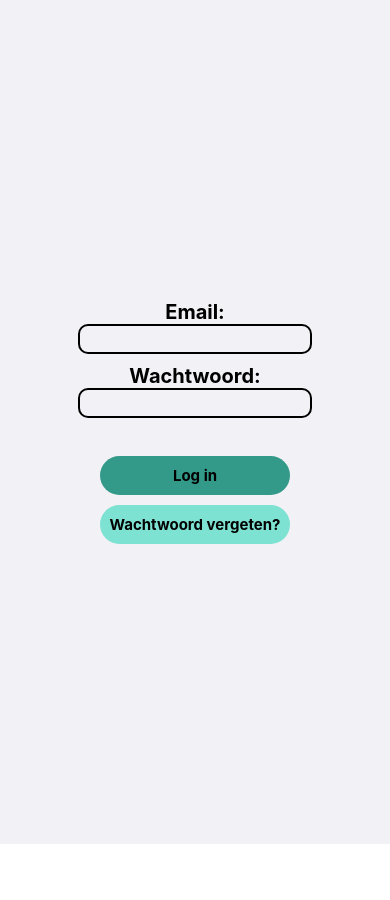
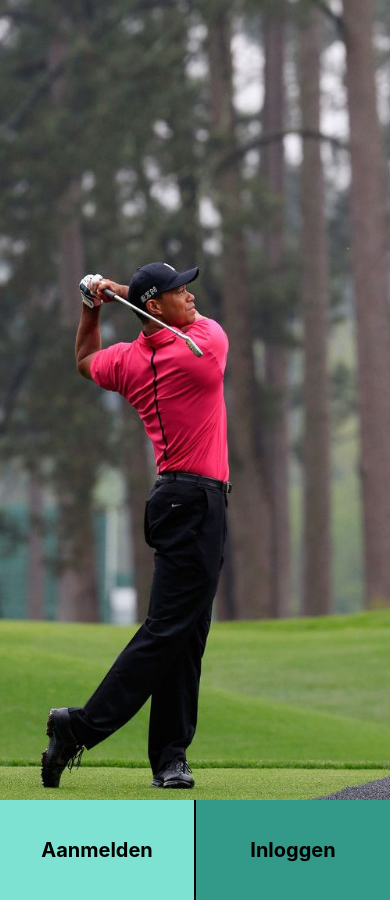
Before and after one commit to GTS-golven/FE, a React Native app in the folder GTS-golven/: screen / in a window 390 px wide. Before the commit the page ends 844 px from the top, so only its background shows below. Built offline with nearby package versions, Linux system fonts and the light colour scheme.

Commit message:
Start schrem

```diff
--- a/GTS-golven/App.js
+++ b/GTS-golven/App.js
@@ -6,6 +6,8 @@ import Colors from './components/Colors';
 import Dashboard from './screen/Dashboard'
 import Gallery from './screen/Gallery'
 
+
+import Start from './screen/Start'
 import Login from './screen/Login'
 import WachtwoordVergeten from './screen/WachtwoordVergeten'
 import VerranderWachtwoord from './screen/VerranderWachtwoord'
@@ -18,25 +20,31 @@ export default function App() {
     setlogIn(0)
   }
 
-  const wachtwoordVergeten = () => {
+  const inlog = () => {
     setlogIn(1)
   }
 
-  const verranderWachtwoord = () => {
+  const wachtwoordVergeten = () => {
     setlogIn(2)
   }
 
-  const dashboard = () => {
+  const verranderWachtwoord = () => {
     setlogIn(3)
   }
 
-  let content = <Login toWachtwoordVergeten={wachtwoordVergeten} toDashboard={dashboard}/>
+  const dashboard = () => {
+    setlogIn(4)
+  }
+
+  let content = <Start onInlog={inlog} />
 
   if (logIn === 1) {
-    content = <WachtwoordVergeten toVerranderWachtwoord={verranderWachtwoord}/>
+    content = <Login toWachtwoordVergeten={wachtwoordVergeten} toDashboard={dashboard} />
   } if (logIn === 2) {
-    content = <VerranderWachtwoord toLogin={restart}/>
+    content = <WachtwoordVergeten toVerranderWachtwoord={verranderWachtwoord} />
   } if (logIn === 3) {
+    content = <VerranderWachtwoord toLogin={restart} />
+  } if (logIn === 4) {
     content = <Dashboard />
   }
 
--- /dev/null
+++ b/GTS-golven/screen/Start.js
@@ -0,0 +1,62 @@
+import React from 'react'
+import { View, Text, Image, Pressable, StyleSheet } from 'react-native'
+import Colors from '../components/Colors';
+
+const Dashboard = props => {
+    return (
+        <View style={styles.screen}>
+            <View style={styles.mainPic}>
+                <Image style={styles.image} source={require('../assets/startgolfer.jpg')}/>
+            </View>
+            <View style={styles.buttonContainer}>
+                <Pressable style={styles.aanmelden} onPress={props.onAanmelden}><Text style={styles.text}>Aanmelden</Text></Pressable>
+                <Pressable style={styles.inlog} onPress={props.onInlog}><Text style={styles.text}>Inloggen</Text></Pressable>
+            </View>
+        </View>
+    )
+};
+
+const styles = StyleSheet.create({
+    screen: {
+        flex: 1,
+    },
+
+    mainPic: {
+
+    },
+
+    image: {
+        width: '100%',
+        height: 800,
+    },
+
+    buttonContainer: {
+        flexDirection: 'row',
+        height: 100,
+    },
+
+    aanmelden: {
+        alignItems: 'center',
+        justifyContent: 'center',
+        backgroundColor: Colors.button2,
+        width: '50%',
+        height: '100%',
+        borderRightWidth: 0.5,
+    },
+
+    inlog: {
+        alignItems: 'center',
+        justifyContent: 'center',
+        backgroundColor: Colors.button1,
+        width: '50%',
+        height: '100%',
+        borderLeftWidth: 0.5,
+    },
+
+    text: {
+        fontSize: 20,
+        fontWeight: 'bold'
+    },
+});
+
+export default Dashboard;
```
Also changed, not shown: GTS-golven/assets/startgolfer.jpg (added).
